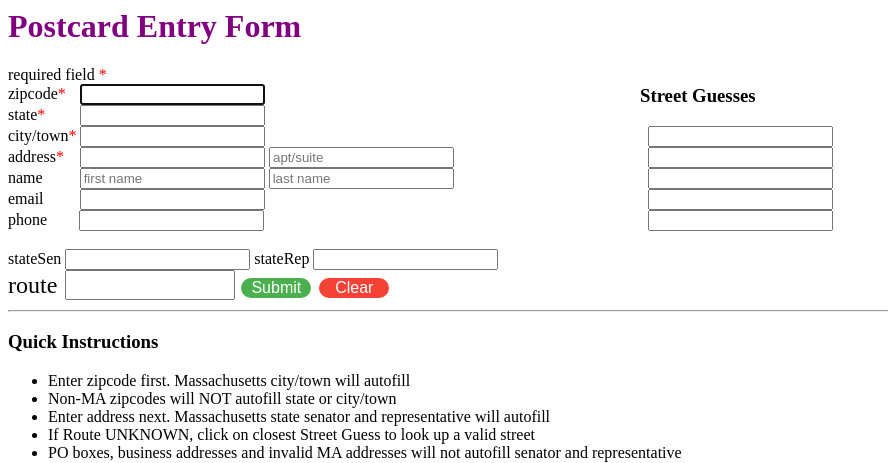
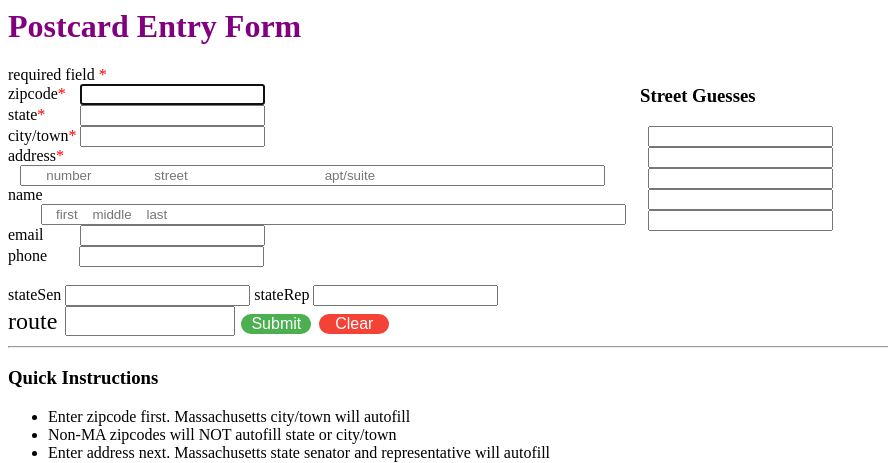
Before and after one commit to aboxer/postcard, a Flask app: template templates/form.html in a window 1280 px wide. Shown: the top 463 px of the page, without its empty margins (0-888 px from the left). Run offline with Flask 2, Linux system fonts and the light colour scheme; the template is opened without the code that fills it, so the values that code supplies are empty; parts of the project's set-up code (start-up, migrations or seed data) failed here and were passed over.

Commit message:
single name field and bug fixes work on localhost

```diff
--- a/adrSheet.py
+++ b/adrSheet.py
@@ -83,7 +83,8 @@ class adrSheet:
 
     print 'dbg0',formDat
     values = []
-    for x in ['firstName','lastName','address','suite','city','state','zipcode','phone','email']:
+    #for x in ['firstName','lastName','address','suite','city','state','zipcode','phone','email']:
+    for x in ['firstName','lastName','address','city','state','zipcode','phone','email']:
       print 'dbg1',x,formDat[x]
       values.append(formDat[x])
 
--- a/appengine_config.py
+++ b/appengine_config.py
@@ -3,3 +3,5 @@ from google.appengine.ext import vendor
 
 # Add any libraries installed in the "lib" folder.
 vendor.add('lib')
+#vendor.add('/Library/Python/2.7/site-packages')
+#vendor.add('/myndr/Library')
--- a/main.py
+++ b/main.py
@@ -17,6 +17,8 @@ import logging
 import json
 import re
 from fuzzywuzzy import fuzz
+#import usaddress
+from nameparser import HumanName
 
 
 # [START imports]
@@ -66,6 +68,10 @@ def submitted_form():
     global wks
     jsdata = request.form['javascript_data']
     formDat = json.loads(jsdata)
+    name = HumanName(formDat['firstName'])
+    #print 'dbg3 first ', name.first,'mid ',name.middle,'last ',name.last;
+    formDat['firstName'] = name.first + ' ' + name.middle
+    formDat['lastName'] = name.last
     #print formDat;
     wks.addRow(formDat)
     #return render_template('form.html')
@@ -81,6 +87,13 @@ def get_post_javascript_data():
 @app.route('/getpythondata')
 def get_python_data():
     global formDat
+    #try:
+    #  tmp = usaddress.tag(formDat['address'])
+    #  tmp1 = ' '.join(tmp['AddressNumber'],tmp['StreetNamePreDirectional'],tmp['StreetName'],tmp['StreetNamePostType'])
+    #  print tmp1
+    #except:
+    #  tmp1 = ''
+
     adr = [formDat['address'],formDat['town'],formDat['zipcode']]
     for tries in range(5):
       response = lkupLib.lkupLeg(adr) #returns none if retries fail
--- a/templates/form.html
+++ b/templates/form.html
@@ -28,12 +28,19 @@
           <input autocomplete="off" id="city"  onchange="myCity()"type="text" name="city"><br />
 
           <label for="address" class="required-field" >address</label>
-          <input style="margin-left: 12px"  autocomplete="off" id="address" onchange="myLookup()" type="text" name="address">
-          <input autocomplete="off" id="suite" onchange="mvFocus('firstName')" type="text" name="suite" placeholder="apt/suite"><br />
-
+          <input style="margin-left: 12px"  autocomplete="off" id="address" onchange="myLookup()" type="text" name="address" size="70" placeholder="      number                 street                                     apt/suite">
+          <br />
+          <!--
+          <input style="margin-left: 12px"  autocomplete="off" id="address" onchange="myLookup()" type="text" name="address" size="70">
+          <input autocomplete="off" id="suite" onchange="mvFocus('firstName')" type="text" name="suite" placeholder="apt/suite">
+          -->
           <label for="firstName">name</label>
+          <input style="margin-left: 33px"  autocomplete="off" id="firstName"  onchange="mvFocus('email')" type="text" name=" firstName" size="70" placeholder="   first    middle    last">
+          <br />
+          <!--
           <input style="margin-left: 33px"  autocomplete="off" id="firstName"  onchange="mvFocus('lastName')" type="text" name=" firstName" placeholder="first name">
           <input autocomplete="off" id="lastName"  onchange="mvFocus('email')" type="text" name="lastName" placeholder="last name"><br />
+          -->
           <label for="email">email</label>
           <input style="margin-left: 32px"  autocomplete="off" id="email"  onchange="mvFocus('phone')" type="text" name="email"><br />
           <label for="phone">phone</label>
@@ -80,7 +87,8 @@
 </html>
 
 <script>
-var formNames = ['zipcode','state','city','address','suite','firstName','lastName','email','phone','stateSen','stateRep','route','guess1','guess2','guess3','guess4','guess5'];
+//var formNames = ['zipcode','state','city','address','suite','firstName','lastName','email','phone','stateSen','stateRep','route','guess1','guess2','guess3','guess4','guess5'];
+var formNames = ['zipcode','state','city','address','firstName','email','phone','stateSen','stateRep','route','guess1','guess2','guess3','guess4','guess5'];
 
 function mvFocus(next){
   document.getElementById(next).focus();
@@ -111,6 +119,7 @@ function mySheet(){
 
 //zipcode to town lookup and send to python
 function myZip(msg) {
+  lkupClear();
   //console.log(msg['xx']);
   var x = document.getElementById("zipcode").value; //find the town for this zipcode
   for (var i = 0; i < zip2town.length; i++) {
@@ -160,7 +169,8 @@ function myCity(msg) {
 
 
 function myLookup() {
-  document.getElementById("suite").focus();
+  //document.getElementById("suite").focus();
+  document.getElementById("firstName").focus();
   var x = document.getElementById("zipcode").value;
   var y = document.getElementById("city").value;
   var z = document.getElementById("address").value;
@@ -173,6 +183,7 @@ function myLookup() {
 }
 
 var getSenRep = function(){
+  lkupClear();
   $.get("/getpythondata", function(data) {
     var w = $.parseJSON(data);
     if("route" in w){
@@ -197,6 +208,13 @@ var getSenRep = function(){
       document.getElementById("guess5").value = w["guesses"][4];
     }
   })
+}
+
+
+function lkupClear(){
+  document.getElementById("route").value = "";
+  document.getElementById("stateSen").value = "";
+  document.getElementById("stateRep").value = "";
 }
 
 
@@ -230,6 +248,7 @@ function mySubmit(){
 }
 
 function mkGuess(guess){
+  lkupClear();
   var x = document.getElementById("address").value;
   var y = x.split(" ",2);
   if(isNaN(y[0])) var z = guess
```
Also changed, not shown: lkupLib.py (+1 -1 lines).
